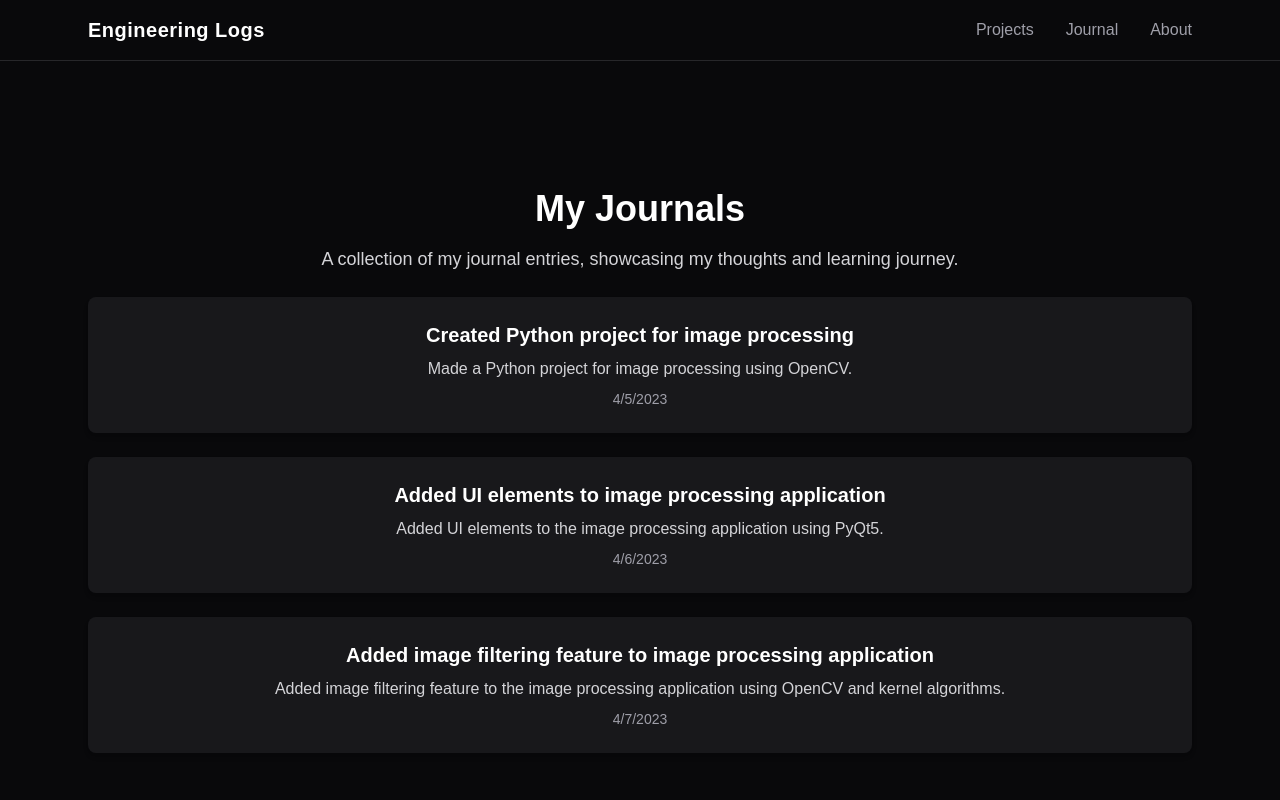
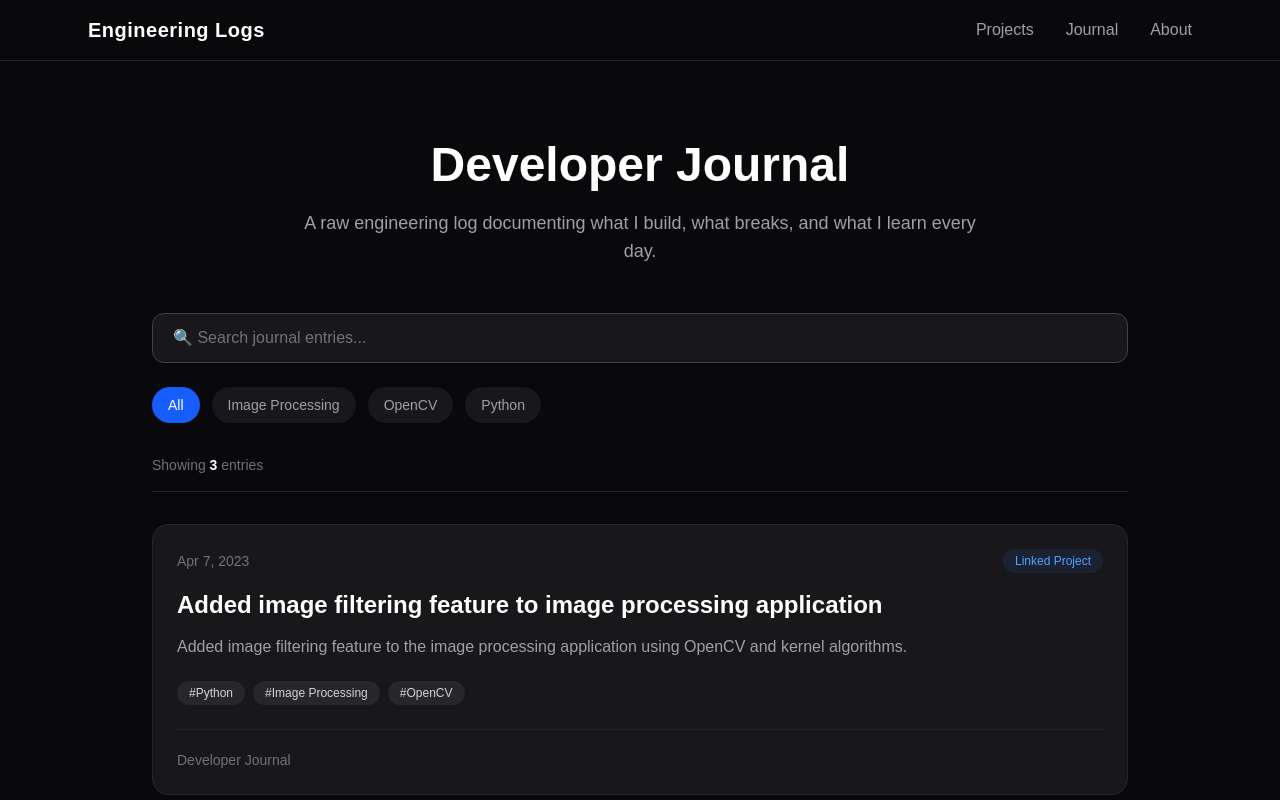
Before and after one commit to UchihaCoder-96/EngineeringLogs, a Next.js app in the folder frontend/: page /journal in a window 1280 px wide. Shown: the top 800 px of the page. Built offline with nearby package versions, Linux system fonts and the light colour scheme.

Commit message:
Polished 'Journal' Page.

```diff
--- a/frontend/app/journal/page.tsx
+++ b/frontend/app/journal/page.tsx
@@ -1,21 +1,150 @@
+"use client";
+
+import { useState } from "react";
 import JournalCard from "@/components/journal/JournalCard";
 import { journals } from "@/data/journal";
 
 export default function Page() {
+    const [query, setQuery] = useState("");
+    const [selectedTag, setSelectedTag] = useState("All");
+
+    const tags = [
+        "All",
+        ...Array.from(
+            new Set(journals.flatMap((journal) => journal.tags))
+        ).sort(),
+    ];
+
+    const filteredJournals = journals
+        .filter((journal) => {
+            const matchesSearch =
+                journal.title.toLowerCase().includes(query.toLowerCase()) ||
+                journal.summary.toLowerCase().includes(query.toLowerCase()) ||
+                journal.tags.some((tag) =>
+                    tag.toLowerCase().includes(query.toLowerCase())
+                );
+
+            const matchesTag =
+                selectedTag === "All" ||
+                journal.tags.includes(selectedTag);
+
+            return matchesSearch && matchesTag;
+        })
+        .sort(
+            (a, b) =>
+                b.date.getTime() - a.date.getTime()
+        );
+
     return (
-        <section className="bg-zinc-950 text-white">
-            <div className="mx-auto max-w-6xl px-6 py-32 text-center">
-                <h1 className="text-2xl font-bold sm:text-3xl md:text-4xl">
-                    My Journals
-                </h1>
-                <p className="mt-4 text-lg text-zinc-300">
-                    A collection of my journal entries, showcasing my thoughts and learning journey.
-                </p>
-                <div className="py-6 grid grid-cols-1 md:grid-cols-1 lg:grid-cols-1 gap-6">
-                    {journals.map((journal) => (
-                        <JournalCard journal={journal} key={journal.id} />
+        <section className="min-h-screen bg-zinc-950 text-white">
+            <div className="mx-auto max-w-5xl px-6 py-20">
+
+                <div className="text-center">
+
+                    <h1 className="text-5xl font-bold">
+                        Developer Journal
+                    </h1>
+
+                    <p className="mx-auto mt-5 max-w-2xl text-lg text-zinc-400">
+                        A raw engineering log documenting what I build,
+                        what breaks, and what I learn every day.
+                    </p>
+
+                </div>
+
+                <div className="mt-12">
+
+                    <input
+                        type="text"
+                        placeholder="🔍 Search journal entries..."
+                        value={query}
+                        onChange={(e) => setQuery(e.target.value)}
+                        className="
+                            w-full
+                            rounded-xl
+                            border
+                            border-zinc-700
+                            bg-zinc-900
+                            px-5
+                            py-3
+                            text-white
+                            placeholder:text-zinc-500
+                            transition
+                            focus:border-blue-500
+                            focus:outline-none
+                            focus:ring-2
+                            focus:ring-blue-500/30
+                        "
+                    />
+
+                </div>
+
+                <div className="mt-6 flex flex-wrap gap-3">
+
+                    {tags.map((tag) => (
+                        <button
+                            key={tag}
+                            onClick={() => setSelectedTag(tag)}
+                            className={`
+                                rounded-full
+                                px-4
+                                py-2
+                                text-sm
+                                transition
+                                ${
+                                    selectedTag === tag
+                                        ? "bg-blue-600 text-white"
+                                        : "bg-zinc-900 text-zinc-400 hover:bg-zinc-800"
+                                }
+                            `}
+                        >
+                            {tag}
+                        </button>
                     ))}
+
                 </div>
+
+                <div className="mt-8 border-b border-zinc-800 pb-4">
+
+                    <p className="text-sm text-zinc-500">
+                        Showing{" "}
+                        <span className="font-semibold text-white">
+                            {filteredJournals.length}
+                        </span>{" "}
+                        {filteredJournals.length === 1
+                            ? "entry"
+                            : "entries"}
+                    </p>
+
+                </div>
+
+                <div className="mt-8 space-y-8">
+
+                    {filteredJournals.length > 0 ? (
+                        filteredJournals.map((journal) => (
+                            <>
+                                <JournalCard
+                                    key={journal.id}
+                                    journal={journal} />
+                                <br />
+                            </>
+                        ))
+                    ) : (
+                        <div className="rounded-2xl border border-dashed border-zinc-800 py-16 text-center">
+
+                            <h2 className="text-xl font-semibold">
+                                No journal entries found
+                            </h2>
+
+                            <p className="mt-3 text-zinc-500">
+                                Try a different search or tag.
+                            </p>
+
+                        </div>
+                    )}
+
+                </div>
+
             </div>
         </section>
     );
--- a/frontend/app/projects/page.tsx
+++ b/frontend/app/projects/page.tsx
@@ -37,9 +37,8 @@ export default function Page() {
 
     return (
         <section className="min-h-screen bg-zinc-950 text-white">
-            <div className="mx-auto max-w-7xl px-6 py-20">
+            <div className="mx-auto max-w-5xl px-6 py-20">
 
-                {/* Header */}
                 <div className="text-center">
                     <h1 className="text-5xl font-bold tracking-tight">
                         My Projects
@@ -51,10 +50,8 @@ export default function Page() {
                     </p>
                 </div>
 
-                {/* Search & Filters */}
                 <div className="mt-12 rounded-3xl border border-zinc-800 bg-zinc-900/70 p-6 backdrop-blur">
 
-                    {/* Search */}
                     <div className="flex flex-col gap-4 lg:flex-row">
 
                         <input
@@ -104,7 +101,6 @@ export default function Page() {
 
                     </div>
 
-                    {/* Filters */}
                     <div className="mt-6 grid gap-5 md:grid-cols-3">
 
                         <div>
@@ -186,8 +182,7 @@ export default function Page() {
 
                 </div>
 
-                {/* Result Count */}
-                <div className="mt-8 flex items-center justify-between">
+                <div className="mt-8 flex items-center justify-between mt-8 border-b border-zinc-800 pb-4">
 
                     <p className="text-sm text-zinc-500">
                         Showing{" "}
--- a/frontend/components/journal/JournalCard.tsx
+++ b/frontend/components/journal/JournalCard.tsx
@@ -1,17 +1,67 @@
+import Link from "next/link";
 import { Journal } from "@/types/journal";
 
-export default function JournalCard(
-    { journal }: {
-        journal: Journal;
-    }
-) {
+export default function JournalCard({
+    journal,
+}: {
+    journal: Journal;
+}) {
     return (
-        <div className="bg-zinc-900 rounded-lg p-6 shadow-md hover:shadow-lg transition-shadow">
-            <h3 className="text-xl font-bold text-white">{journal.title}</h3>
-            <p className="mt-2 text-zinc-300">{journal.summary}</p>
-            <p className="mt-2 text-sm text-zinc-400">
-                {journal.date.toLocaleDateString()}
-            </p>
-        </div>
+        <Link href={`/journal/${journal.slug}`}>
+            <article className="group rounded-2xl border border-zinc-800 bg-zinc-900 p-6 transition-all duration-300 hover:-translate-y-1 hover:border-blue-500/50 hover:shadow-lg hover:shadow-blue-500/10">
+
+                <div className="flex flex-wrap items-center justify-between gap-3">
+
+                    <time className="text-sm font-medium text-zinc-500">
+                        {journal.date.toLocaleDateString("en-US", {
+                            day: "numeric",
+                            month: "short",
+                            year: "numeric",
+                        })}
+                    </time>
+
+                    {journal.projectSlug && (
+                        <span className="rounded-full bg-blue-500/10 px-3 py-1 text-xs font-medium text-blue-400">
+                            Linked Project
+                        </span>
+                    )}
+
+                </div>
+
+                <h2 className="mt-4 text-2xl font-semibold text-white transition-colors group-hover:text-blue-400">
+                    {journal.title}
+                </h2>
+
+                <p className="mt-3 leading-7 text-zinc-400">
+                    {journal.summary}
+                </p>
+
+                {journal.tags.length > 0 && (
+                    <div className="mt-5 flex flex-wrap gap-2">
+                        {journal.tags.map((tag) => (
+                            <span
+                                key={tag}
+                                className="rounded-full bg-zinc-800 px-3 py-1 text-xs text-zinc-300"
+                            >
+                                #{tag}
+                            </span>
+                        ))}
+                    </div>
+                )}
+
+                <div className="mt-6 flex items-center justify-between border-t border-zinc-800 pt-5">
+
+                    <span className="text-sm text-zinc-500">
+                        Developer Journal
+                    </span>
+
+                    <span className="text-sm font-medium text-blue-400 opacity-0 transition-all duration-300 group-hover:translate-x-1 group-hover:opacity-100">
+                        Read →
+                    </span>
+
+                </div>
+
+            </article>
+        </Link>
     );
 }
```
